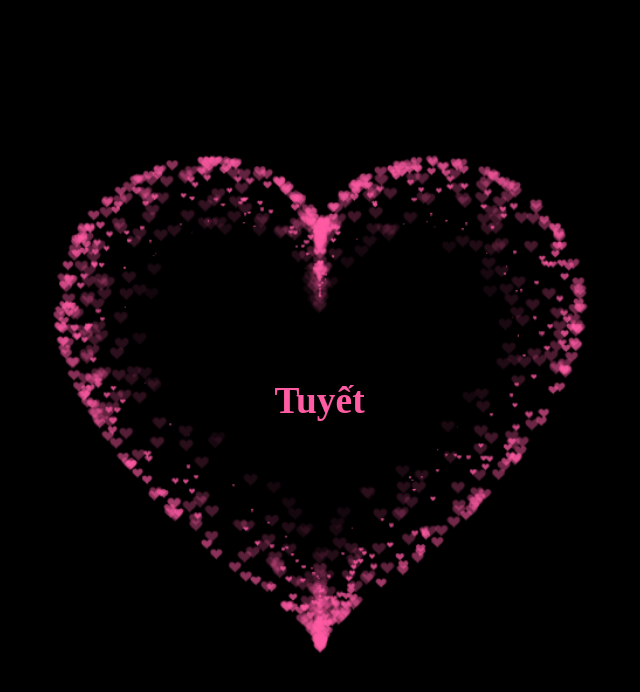
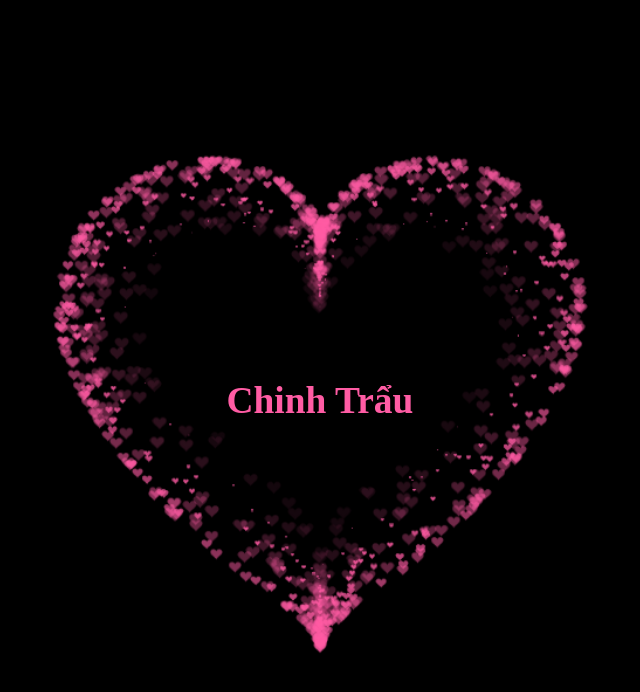
Before and after one commit to harrypik2/My-Heart, a plain HTML site: page index.html in a window 1280 px wide. Shown: the whole page, without its empty margins (320-960 px from the left). Drawn offline with Linux system fonts and the light colour scheme.

Commit message:
Update index.html

```diff
--- a/index.html
+++ b/index.html
@@ -85,7 +85,7 @@
   </head>
 
   <body>
-    <h1>Tuyết</h1>
+    <h1>Chinh Trẩu</h1>
     <div class="box">
       <canvas id="pinkboard"></canvas>
     </div>
```
